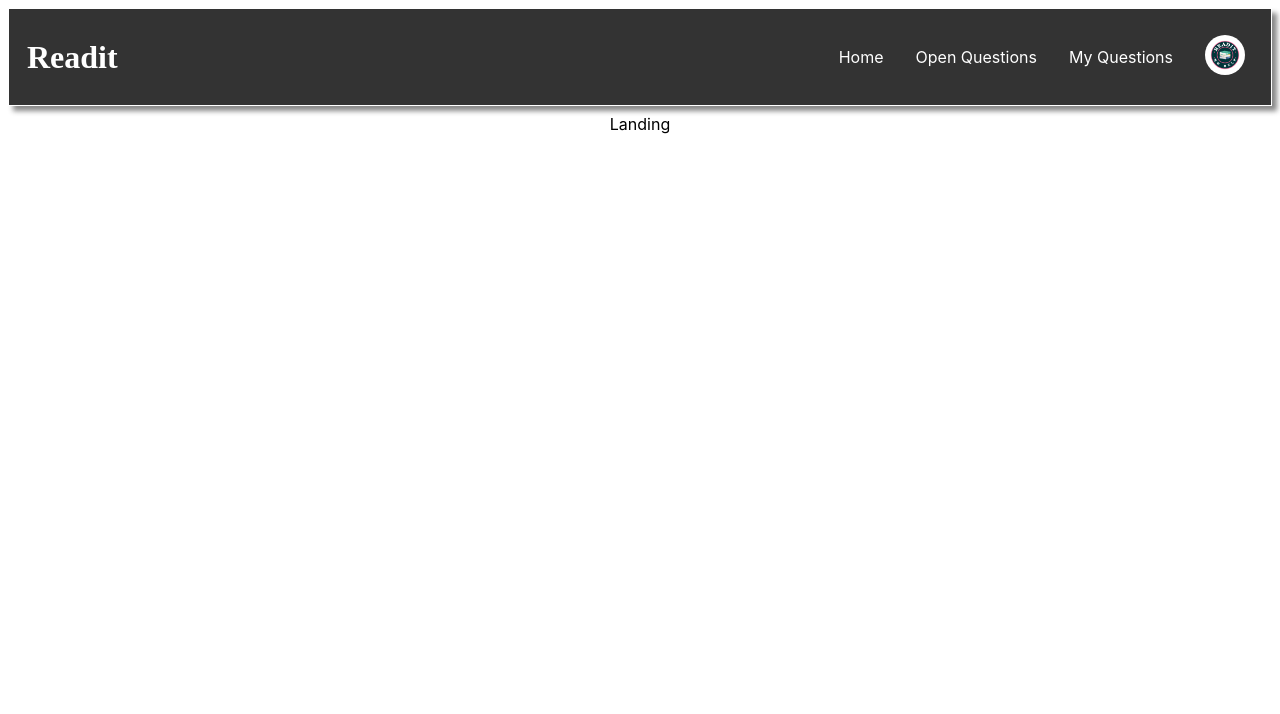
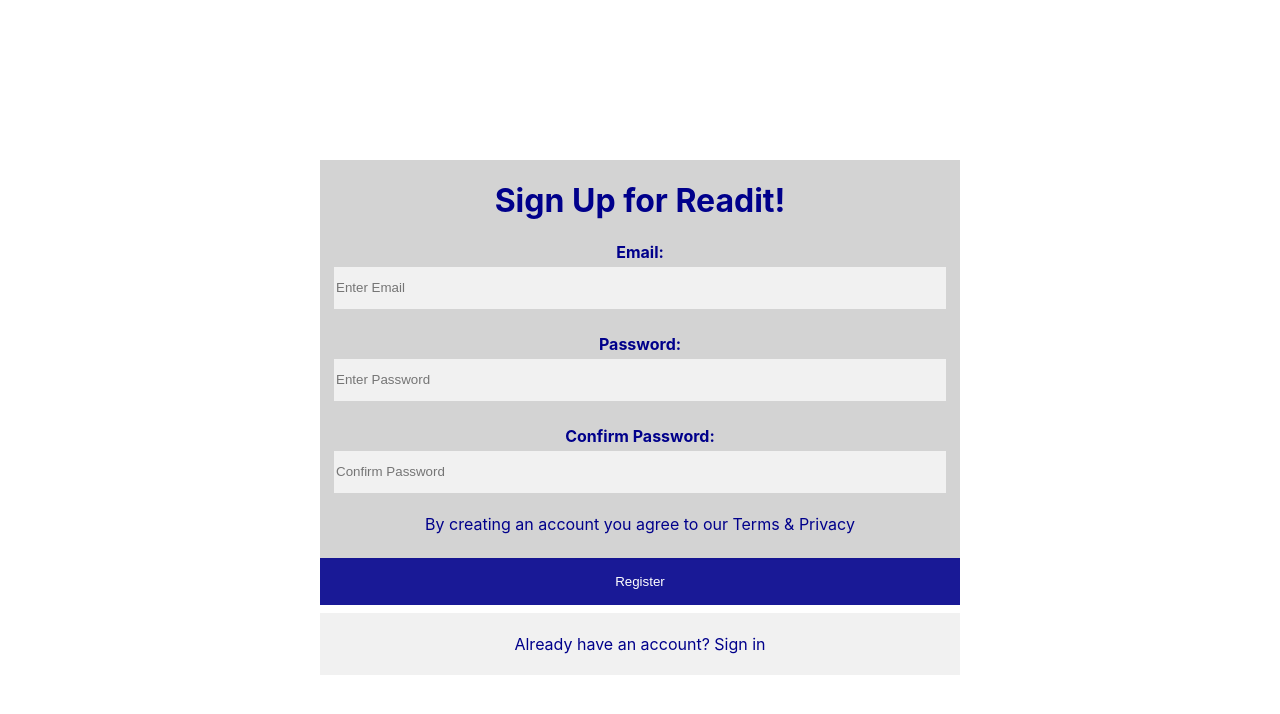
Before and after one commit to andrewjulian/phase-4-final, a React (Create React App) app in the folder client/: page / in a window 1280 px wide. Shown: the top 714 px of the page. Built offline with nearby package versions, Linux system fonts and the light colour scheme.

Commit message:
Added form JSX and basic state and state functions

```diff
--- a/client/src/App.css
+++ b/client/src/App.css
@@ -46,7 +46,7 @@
   margin: 0.5rem;
   border: 1px solid;
   padding: 10px;
-  box-shadow: 5px 5px 5px #888888;
+  box-shadow: 5px 5px 10px #888888;
 }
 
 .title {
@@ -78,9 +78,14 @@
   display: block;
 }
 
+.navbar-links:active {
+  text-decoration: underline;
+}
+
 .navbar-links:hover {
   background-color: lightgray;
   color: darkblue;
+  border-radius: 20px;
 }
 
 .profile-logo {
@@ -88,3 +93,50 @@
   height: 40px;
   border-radius: 50%;
 }
+
+.login {
+  width: 50%;
+  height: 50%;
+  position: fixed;
+  left: 25%;
+  top: 20%;
+  background-color: lightgray;
+  color: darkblue
+}
+
+input[type=text], input[type=password] {
+  width: 95%;
+  height: 40px;
+  margin: 5px;
+  display: inline-block;
+  border: none;
+  background: #f1f1f1;
+}
+
+input[type=text]:focus, input[type=password]:focus {
+  background-color: rgb(80,80,160);
+  color: white;
+  outline: none;
+}
+
+.registerbtn {
+  background-color: darkblue;
+  color: white;
+  padding: 16px 20px;
+  margin: 8px 0;
+  border: none;
+  cursor: pointer;
+  width: 100%;
+  opacity: 0.9;
+}
+
+.registerbtn:hover {
+  opacity:1;
+}
+
+.signin {
+  background-color: #f1f1f1;
+  text-align: center;
+  padding-top: 5px;
+  padding-bottom: 5px;
+}
--- a/client/src/App.js
+++ b/client/src/App.js
@@ -1,16 +1,18 @@
 import './App.css';
 import {Routes, Route} from "react-router-dom"
 import Landing from './components/Landing';
-import Navbar from './components/Navbar';
 import Questions from './components/Questions';
 import MyQuestions from './components/MyQuestions';
 import Profile from './components/Profile';
 
 
 function App() {
+
+
+
+
   return (
     <div className="App">
-      <Navbar />
       <Routes>
         <Route path="/" element={<Landing />} />
         <Route path="/questions" element={<Questions />} />
--- a/client/src/components/Landing.js
+++ b/client/src/components/Landing.js
@@ -1,8 +1,55 @@
-import React from 'react'
+import React, { useState } from 'react'
+import '../App.css'
+
+
 
 const Landing = () => {
+
+  const [username, setUsername] = useState("");
+  const [password, setPassword] = useState("");
+  const [confirm, setConfirm] = useState("");
+
+  function handleUsernameChange(event){
+    setUsername(event.target.value)
+  }
+  function handlePasswordChange(event){
+    setPassword(event.target.value)
+  }
+  function handleConfirmChange(event){
+    setConfirm(event.target.value)
+  }
+
+  function handleLoginSubmit(e){
+    e.preventDefault()
+    console.log("Yes!")
+    setUsername("")
+    setPassword("")
+    setConfirm("")
+  }
+
   return (
-    <div>Landing</div>
+    <div className="login">
+      <h1>Sign Up for Readit!</h1>
+      <form onSubmit={handleLoginSubmit}>
+        <label for="email"><b>Email: </b></label>
+        <input type="text" placeholder="Enter Email" value={username} onChange={handleUsernameChange} id="email" required></input>
+        <br/>
+        <br/>
+        <label for="psw"><b>Password: </b></label>
+        <input type="text" placeholder="Enter Password" value={password} onChange={handlePasswordChange} id="psw" required></input>
+        <br/>
+        <br/>
+        <label for="psw-repeat"><b>Confirm Password: </b></label>
+        <input type="text" placeholder="Confirm Password" value={confirm} onChange={handleConfirmChange} id="psw-confirm" required></input>
+        <br/>
+        <p>By creating an account you agree to our Terms & Privacy</p>
+        <button type="submit" className="registerbtn">Register</button>
+      </form>
+
+      <div className="signin">
+        <p>Already have an account? Sign in</p>
+      </div>
+    </div>
   )
 }
 
--- a/client/src/components/MyQuestions.js
+++ b/client/src/components/MyQuestions.js
@@ -1,8 +1,13 @@
 import React from 'react'
+import Navbar from './Navbar';
+
 
 const MyQuestions = () => {
   return (
-    <div>MyQuestions</div>
+    <div>
+      <Navbar />
+      <p>My Questions</p>
+    </div>
   )
 }
 
--- a/client/src/components/Navbar.js
+++ b/client/src/components/Navbar.js
@@ -5,19 +5,16 @@
 
 const Navbar = () => {
   return (
-    <>
-      <nav className='navbar'>
+    <nav className='navbar'>
       <div class='title'>Readit</div>
         <div className='navbar-items'>
-          <Link className='navbar-links' to="/">Home</Link>
           <Link className='navbar-links' to="/questions">Open Questions</Link>
           <Link className='navbar-links' to="/myquestions">My Questions</Link>
           <Link className='profile-link' to="/profile">
-            <img className='profile-logo' src={logo} alt="profile image"/>
+            <img className='profile-logo' src={logo} alt="profile"/>
           </Link>
         </div>
-      </nav>
-    </>
+    </nav>
   )
 }
 
--- a/client/src/components/Profile.js
+++ b/client/src/components/Profile.js
@@ -1,8 +1,12 @@
 import React from 'react'
+import Navbar from './Navbar';
+
 
 const Profile = () => {
   return (
-    <div>Profile</div>
+    <div>
+      <Navbar />
+    </div>
   )
 }
 
--- a/client/src/components/Questions.js
+++ b/client/src/components/Questions.js
@@ -1,8 +1,12 @@
 import React from 'react'
+import Navbar from './Navbar';
 
 const Questions = () => {
   return (
-    <div>Questions</div>
+    <div>
+      <Navbar />
+      <p>Questions</p>
+    </div>
   )
 }
 
```
